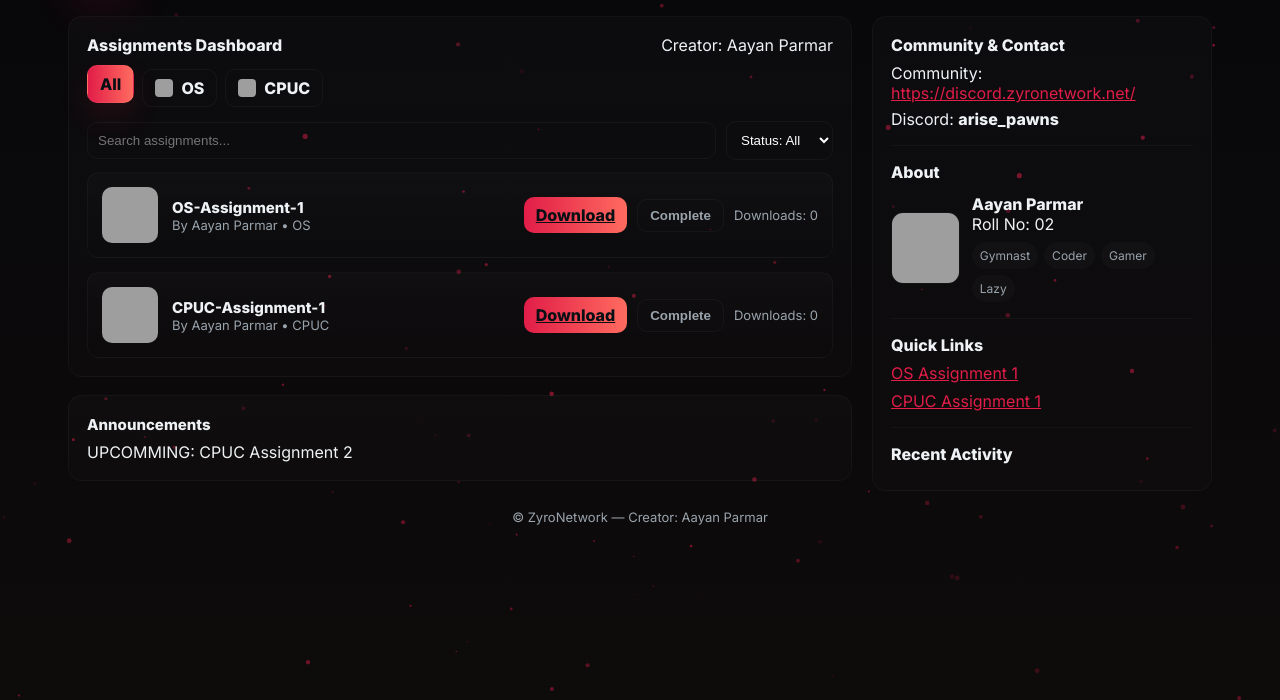
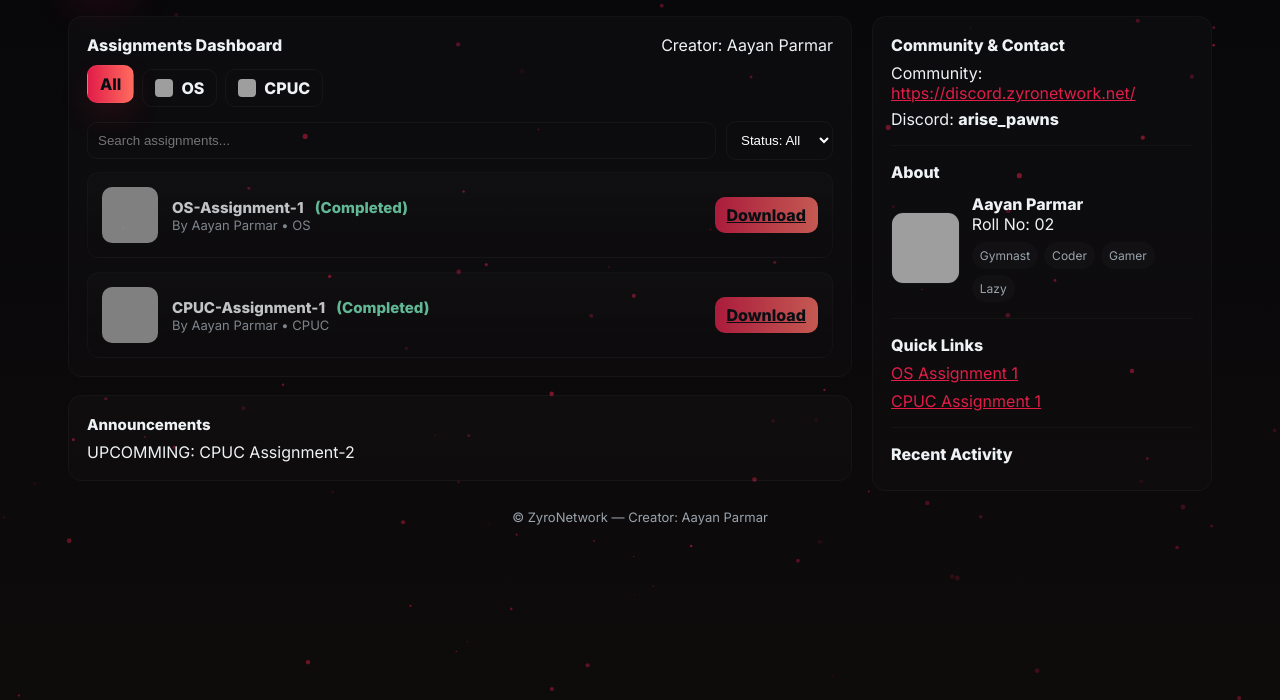
Before and after one commit to AustinKarasu/AayanPortfilio, a plain HTML site: page index.html in a window 1280 px wide. Shown: the part 100-800 px from the top of the page. Drawn offline with Linux system fonts and the light colour scheme; grey boxes are pictures that could not be loaded.

Commit message:
Update index.html

```diff
--- a/index.html
+++ b/index.html
@@ -39,11 +39,14 @@
     .assign-list{display:grid;gap:14px}
     .assign{display:flex;justify-content:space-between;align-items:center;padding:14px;border-radius:12px;background:linear-gradient(180deg,rgba(255,255,255,0.02),transparent);border:1px solid rgba(255,255,255,0.03);transition:transform .22s ease,box-shadow .22s ease}
     .assign:hover{transform:translateY(-8px);box-shadow:0 28px 60px rgba(0,0,0,0.6)}
-    .assign.completed{opacity:0.6;filter:grayscale(.05)}
+    .assign.completed{opacity:0.8;filter:grayscale(.1)}
 
     .left{display:flex;gap:14px;align-items:center}
-    .badge-img{width:56px;height:56px;border-radius:10px;background:rgba(255,255,255,0.02);display:flex;align-items:center;justify-content:center;overflow:hidden}
-    .badge-img img{width:100%;height:100%;object-fit:cover}
+    .badge-img{width:56px;height:56px;border-radius:10px;background:rgba(255,255,255,0.02);display:flex;align-items:center;justify-content:center;overflow:hidden;transition:transform .25s ease, box-shadow .25s ease}
+    .badge-img img{width:100%;height:100%;object-fit:cover;transition:transform .25s ease}
+    .assign:hover .badge-img{transform:scale(1.1);box-shadow:0 0 14px rgba(225,29,72,0.4)}
+    .assign:hover .badge-img img{transform:scale(1.15)}
+
     .meta{font-size:15px;font-weight:700}
     .sub{color:var(--muted);font-size:13px}
 
@@ -51,7 +54,6 @@
     .btn{padding:8px 12px;border-radius:10px;border:0;font-weight:700;cursor:pointer}
     .btn.download{background:linear-gradient(90deg,var(--accent),var(--accent-2));color:#061014}
     .btn.ghost{background:transparent;border:1px solid rgba(255,255,255,0.04);color:var(--muted)}
-    .count{font-size:13px;color:var(--muted)}
 
     .sidebar .card{position:sticky;top:24px}
     .profile{display:flex;gap:12px;align-items:center;margin-top:12px}
@@ -76,7 +78,7 @@
           <div class="subtitle" id="typing">Computer Engg: Assignments — 3rd Sem</div>
         </div>
       </div>
-      <div class="announce">New: OS assignment 1</div>
+      <div class="announce">New: OS Assignment-1 </div>
     </header>
 
     <div class="grid">
@@ -95,7 +97,7 @@
 
           <div class="controls">
             <div class="search"><input id="search" placeholder="Search assignments..." oninput="renderList()"/></div>
-            <div class="filter"><select id="status" onchange="renderList()"><option value="all">Status: All</option><option value="pending">Pending</option><option value="completed">Completed</option></select></div>
+            <div class="filter"><select id="status" onchange="renderList()"><option value="all">Status: All</option><option value="completed">Completed</option></select></div>
           </div>
 
           <div class="assign-list" id="assignList"></div>
@@ -105,7 +107,7 @@
 
         <div class="card">
           <strong style="font-size:15px">Announcements</strong>
-          <div class="small" style="margin-top:8px">UPCOMMING: CPUC Assignment 2</div>
+          <div class="small" style="margin-top:8px">UPCOMMING: CPUC Assignment-2</div>
         </div>
       </section>
 
@@ -161,42 +163,34 @@
     function draw(){ cx.clearRect(0,0,c.width,c.height); for(const p of particles){ p.x+=p.vx; p.y+=p.vy; if(p.x<0)p.x=c.width; if(p.x>c.width)p.x=0; if(p.y<0)p.y=c.height; if(p.y>c.height)p.y=0; cx.beginPath(); cx.fillStyle=`rgba(225,29,72,${p.alpha})`; cx.arc(p.x,p.y,p.r,0,Math.PI*2); cx.fill(); } requestAnimationFrame(draw); } draw();
 
     const STORAGE_KEY = 'zyro_assign_v3';
-    let assignments = JSON.parse(localStorage.getItem(STORAGE_KEY)) || [
-      {id:'os-1',title:'OS-Assignment-1',subject:'OS',file:'./OS_Assignment1.pdf',completed:false,downloads:0},
-      {id:'cpuc-1',title:'CPUC-Assignment-1',subject:'CPUC',file:'./CPUC-Assignment-1.pdf',completed:false,downloads:0}
+    let assignments = [
+      {id:'os-1',title:'OS-Assignment-1',subject:'OS',file:'./OS_Assignment1.pdf',completed:true},
+      {id:'cpuc-1',title:'CPUC-Assignment-1',subject:'CPUC',file:'./CPUC-Assignment-1.pdf',completed:true}
     ];
 
     const activity = JSON.parse(localStorage.getItem('zyro_act_v3')||'[]');
     function pushActivity(text){ activity.unshift({text,at:new Date().toISOString()}); localStorage.setItem('zyro_act_v3',JSON.stringify(activity.slice(0,100))); renderActivity(); }
 
-    function saveState(){ localStorage.setItem(STORAGE_KEY, JSON.stringify(assignments)); }
-
     let activeSubject = 'All';
     function switchTab(e){ document.querySelectorAll('.tab').forEach(t=>t.classList.remove('active')); e.currentTarget.classList.add('active'); activeSubject = e.currentTarget.dataset.subject; renderList(); }
 
-    function renderList(){ const list = document.getElementById('assignList'); list.innerHTML=''; const q = (document.getElementById('search')?.value||'').trim().toLowerCase(); const status = document.getElementById('status').value; assignments.filter(a=> (activeSubject==='All' || a.subject===activeSubject) && (q==='' || a.title.toLowerCase().includes(q) || a.subject.toLowerCase().includes(q)) ).filter(a=> status==='all' || (status==='completed' && a.completed) || (status==='pending' && !a.completed)).forEach(a=>{ const div=document.createElement('div'); div.className='assign'+(a.completed?' completed':''); let icon = a.subject==='OS'?'<img src="https://i.postimg.cc/wxXsBnyj/os.webp" alt="os">':a.subject==='CPUC'?'<img src="https://i.postimg.cc/rsMsWF0F/cpuc.png" alt="cpuc">':'<div style=\"width:100%;height:100%;display:flex;align-items:center;justify-content:center;color:var(--accent);font-weight:800\">'+a.subject[0]+'</div>';
+    function renderList(){ const list = document.getElementById('assignList'); list.innerHTML=''; const q = (document.getElementById('search')?.value||'').trim().toLowerCase(); const status = document.getElementById('status').value; assignments.filter(a=> (activeSubject==='All' || a.subject===activeSubject) && (q==='' || a.title.toLowerCase().includes(q) || a.subject.toLowerCase().includes(q)) ).filter(a=> status==='all' || (status==='completed' && a.completed)).forEach(a=>{ const div=document.createElement('div'); div.className='assign completed'; let icon = a.subject==='OS'?'<img src="https://i.postimg.cc/wxXsBnyj/os.webp" alt="os">':a.subject==='CPUC'?'<img src="https://i.postimg.cc/rsMsWF0F/cpuc.png" alt="cpuc">':'<div style=\"width:100%;height:100%;display:flex;align-items:center;justify-content:center;color:var(--accent);font-weight:800\">'+a.subject[0]+'</div>';
       div.innerHTML = `
         <div class=\"left\">
           <div class=\"badge-img\">${icon}</div>
           <div>
-            <div class=\"meta\">${a.title} ${a.completed?'<span style=\"color:#6ee7b7;font-weight:700;margin-left:8px\">(Completed)</span>':''}</div>
+            <div class=\"meta\">${a.title} <span style=\"color:#6ee7b7;font-weight:700;margin-left:8px\">(Completed)</span></div>
             <div class=\"sub\">By ${a.by||'Aayan Parmar'} • ${a.subject}</div>
           </div>
         </div>
         <div class=\"actions\">
-          <a class=\"btn download\" href=\"${a.file}\" onclick=\"onDownload(event,'${a.id}')\" download>Download</a>
-          <button class=\"btn ghost\" onclick=\"toggleComplete('${a.id}')\">${a.completed?'Undo':'Complete'}</button>
-          <div class=\"count\">Downloads: <span id=\"cnt-${a.id}\">${a.downloads||0}</span></div>
+          <a class=\"btn download\" href=\"${a.file}\" download>Download</a>
         </div>
       `; list.appendChild(div); }); }
 
-    function onDownload(e,id){ const idx = assignments.findIndex(x=>x.id===id); if(idx===-1) return; assignments[idx].downloads = (assignments[idx].downloads||0)+1; document.getElementById('cnt-'+id).textContent = assignments[idx].downloads; saveState(); pushActivity(`Downloaded ${assignments[idx].title}`); }
-
-    function toggleComplete(id){ const idx = assignments.findIndex(x=>x.id===id); if(idx===-1) return; assignments[idx].completed = !assignments[idx].completed; saveState(); renderList(); pushActivity(`${assignments[idx].title} marked ${assignments[idx].completed? 'completed' : 'pending'}`); }
-
     function renderActivity(){ const el = document.getElementById('activity'); if(!el) return; el.innerHTML=''; activity.slice(0,40).forEach(a=>{ const d = new Date(a.at); const p = document.createElement('div'); p.textContent = `${a.text} · ${d.toLocaleString()}`; el.appendChild(p); }); }
 
-    saveState(); renderList(); renderActivity();
+    renderList(); renderActivity();
   </script>
 </body>
 </html>
```
